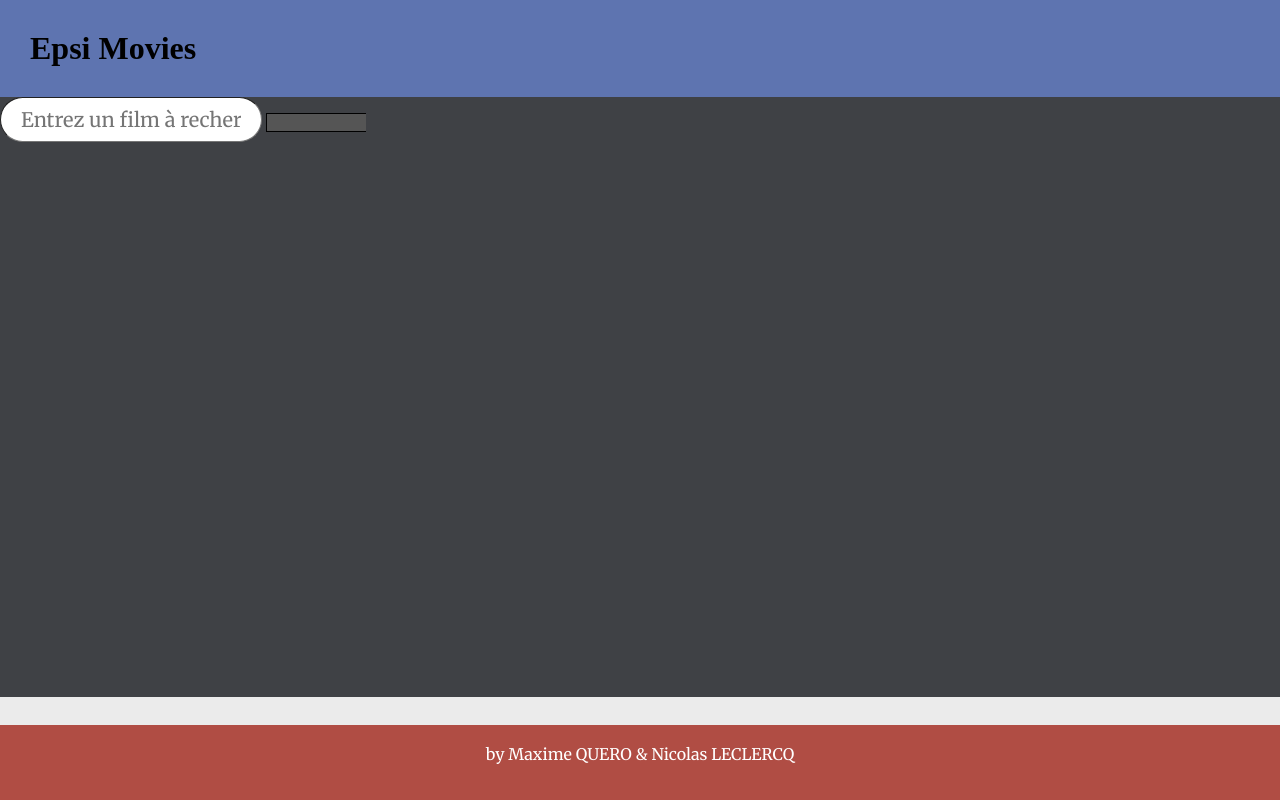
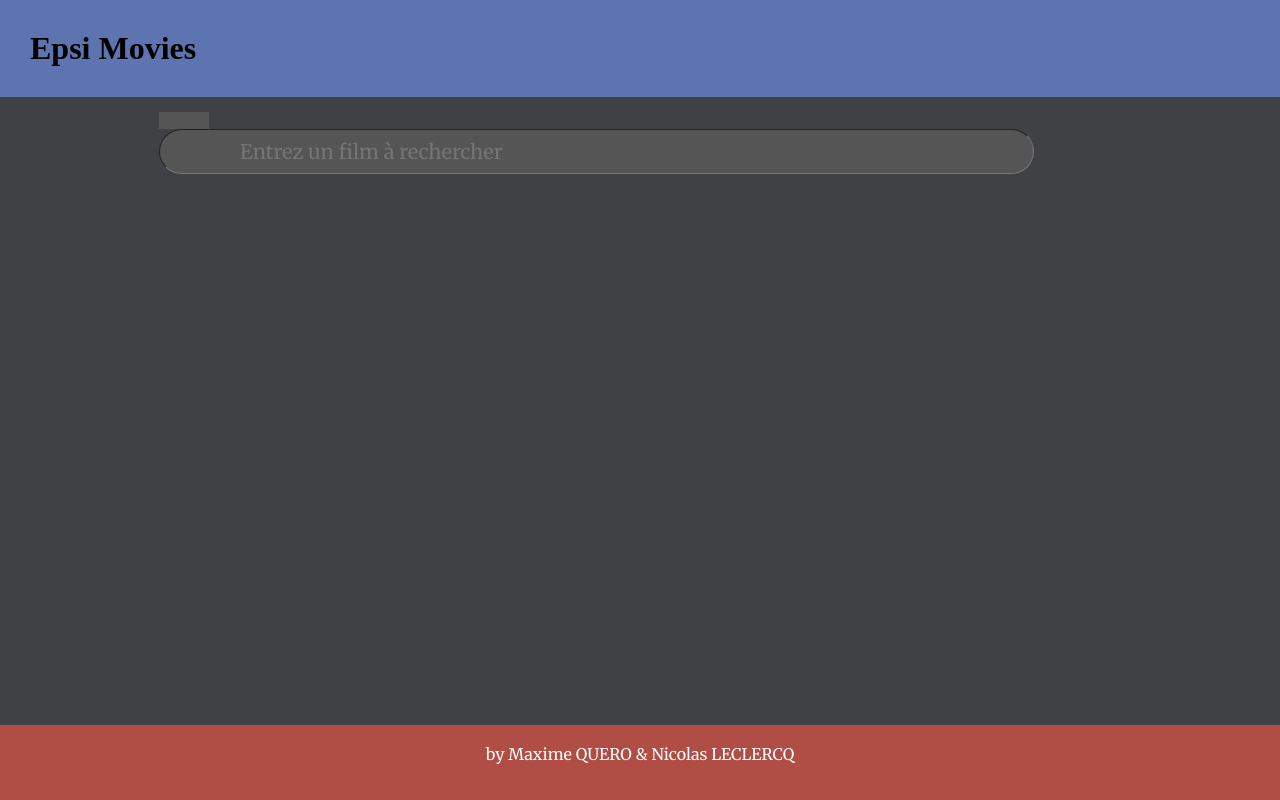
Before and after one commit to MaxQuero/EpsiMovies, a PHP site: page /controllers/MainPage.php in a window 1280 px wide. Run offline with PHP 8.4, Linux system fonts and the light colour scheme.

Commit message:
save_max

```diff
--- a/public/css/style.css
+++ b/public/css/style.css
@@ -7,6 +7,8 @@ body{
     background-color: #ebebeb;
     min-height: 100%;
     position: relative;
+    background-color: #3f4145;
+
 }
 
 p{
@@ -71,33 +73,34 @@ h1 {
 
 #content {
 
-    width: 100%;
+    width: 962px;
     background-color: #3f4145;
     height: 75%;
     position : relative;
     display : table;
+    margin : 0 auto;
 }
 
 input.movieSearchBar {
-    width : auto;
+    width : 91%;
     height : 45px;
     border-width: 1px;
     border-radius: 120px;
-    padding-left : 20px;
+    background : #555;
+    padding-left : 80px;
     font-family: "Merriweather", Times, serif;
     font-size : 20px;
     display : table-cell;
 }
 
 input.movieButton{
-    width : 100px;
-    border : 1px solid;
+    width : 50px;
+    border : 0px solid;
     border-right : none;
     background : #555;
     text-indent: -9999px;
-
+    margin-top : 15px;
     display : table-cell;
-    position : relative;
     margin-right : 50px;
 }
 /* --------------------------------------- Footer ---------------------------*/
--- a/views/movies.html
+++ b/views/movies.html
@@ -1,6 +1,6 @@
 <div id="content">
     <form action="" method="POST" id="formMovies">
+        <input type="submit" value="testMovie" class="movieButton"/>
         <input type="search" placeholder="Entrez un film à rechercher" name="movieSearchBar" class="movieSearchBar">
-        <input type="submit" value="testMovie" class="movieButton"/>
     </form>
 </div>
```
